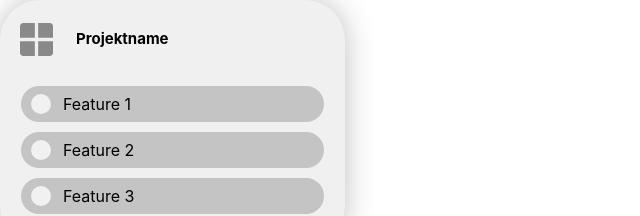
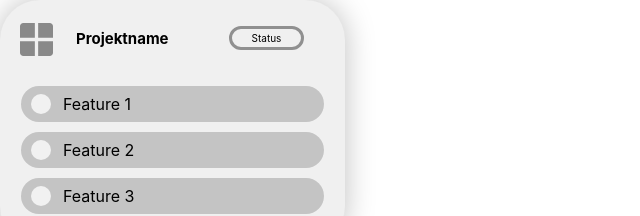
Before and after one commit to mikailsayan/capstone-project, a Next.js app: page / in a window 1280 px wide. Shown: the top 216 px of the page, without its empty margins (0-640 px from the left). Built offline with nearby package versions, Linux system fonts and the light colour scheme.

Commit message:
Add display statusbox

```diff
--- a/src/components/GlobalStyle/GlobalStyle.js
+++ b/src/components/GlobalStyle/GlobalStyle.js
@@ -20,6 +20,7 @@ html {
     --input-border: #CDCDCD;
     --grey-color: #F0F0F0;
     --dark-grey: #C4C4C4;
+    --status-border: #909090;
     --purple-button: linear-gradient(45deg, #D274FE, #9180FF);
     --blue-button: linear-gradient(#75EEFF, #907EFF);
     --green-button: linear-gradient(#8CF373, #AFCCA8);
--- a/src/components/Projectcard Home/ProjectCardHome.js
+++ b/src/components/Projectcard Home/ProjectCardHome.js
@@ -18,6 +18,9 @@ export default function ProjectCardHome() {
 					height={36}
 				/>
 				<Typography variant="h2">Projektname</Typography>
+				<StyledDiv variant="statusbox">
+					<p>Status</p>
+				</StyledDiv>
 			</StyledDiv>
 			<StyledUL variant="list-in-card">
 				{features.map(feature => {
--- a/src/components/styled-components/StyledDiv.js
+++ b/src/components/styled-components/StyledDiv.js
@@ -27,6 +27,15 @@ const StyledDiv = styled.div`
 		gap: 2rem;
 		margin: 1rem;
     `}
+
+	${({ variant }) =>
+		variant === 'statusbox' &&
+		`
+		border: 0.3rem solid var(--status-border);
+		border-radius: 4rem;
+		padding: 0.3rem 2rem 0.3rem 2rem;
+		margin-left: 4rem;
+`}
 `;
 
 export default StyledDiv;
```
